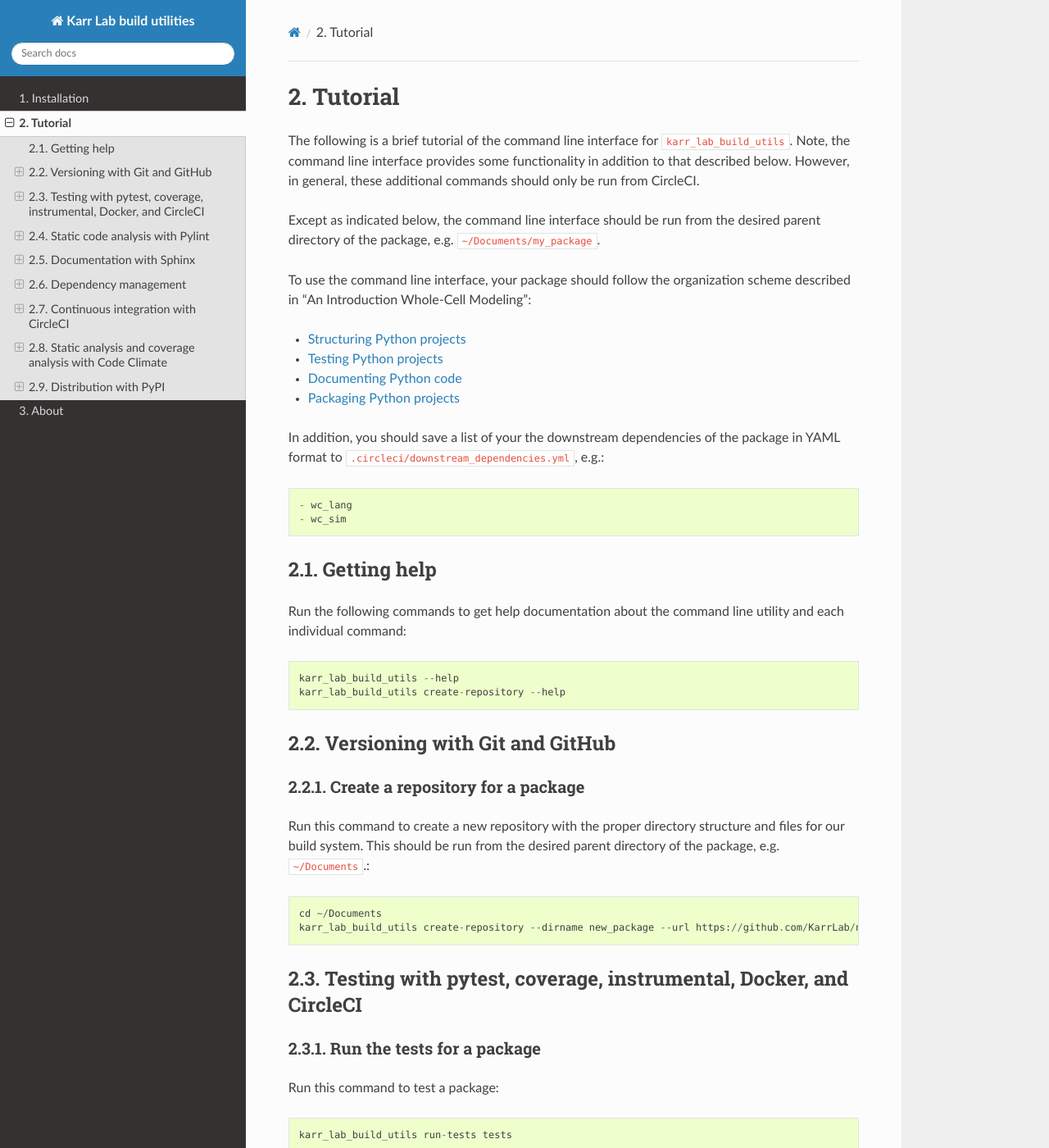
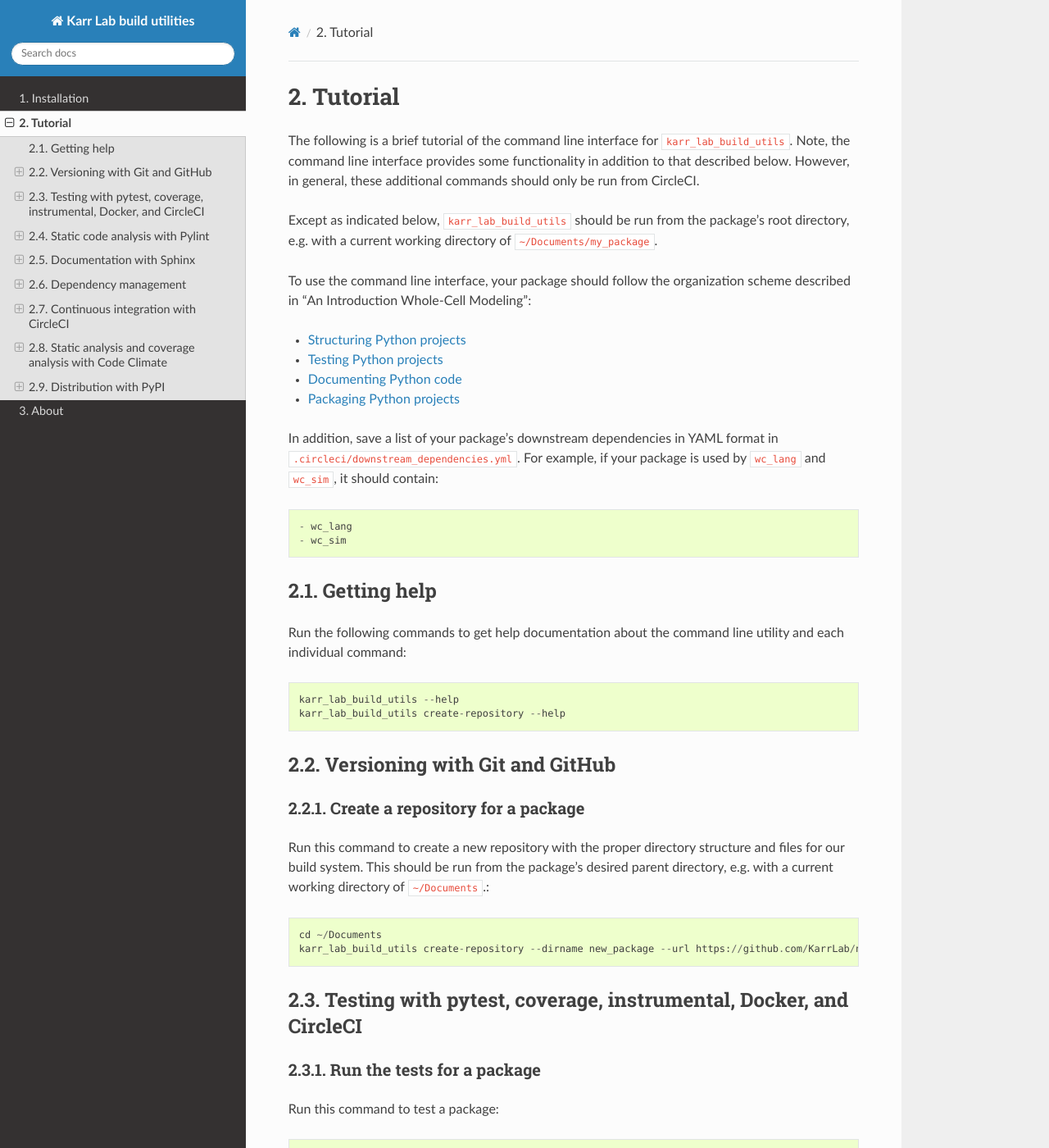
Before and after one commit to KarrLab/karr_lab_build_utils, a Sphinx documentation site: the page built from docs/tutorial.rst, in a window 1280 px wide and 1400 px high. Shown: the whole window at 82% size. Built offline with Sphinx 7.4.7 and the Read the Docs theme 2.0.0, drawn with Linux system fonts in a browser that asks for light colours; pages that are not in the unit, such as notebooks, are missing from menus; the version number could not be read and is left out.

Commit message:
improve some documentation; fix some spelling errors

```diff
--- a/docs/tutorial.rst
+++ b/docs/tutorial.rst
@@ -3,7 +3,7 @@ Tutorial
 
 The following is a brief tutorial of the command line interface for ``karr_lab_build_utils``. Note, the command line interface provides some functionality in addition to that described below. However, in general, these additional commands should only be run from CircleCI.
 
-Except as indicated below, the command line interface should be run from the desired parent directory of the package, e.g. ``~/Documents/my_package``.
+Except as indicated below, ``karr_lab_build_utils`` should be run from the package's root directory, e.g. with a current working directory of ``~/Documents/my_package``.
 
 To use the command line interface, your package should follow the organization scheme described in "An Introduction Whole-Cell Modeling":
 
@@ -12,7 +12,7 @@ To use the command line interface, your package should follow the organization s
 * `Documenting Python code <http://intro-to-wc-modeling.readthedocs.io/en/latest/concepts_skills/software_engineering/documenting_python.html>`_
 * `Packaging Python projects <http://intro-to-wc-modeling.readthedocs.io/en/latest/concepts_skills/software_engineering/distributing_python.html>`_
 
-In addition, you should save a list of your the downstream dependencies of the package in YAML format to ``.circleci/downstream_dependencies.yml``, e.g.::
+In addition, save a list of your package's downstream dependencies in YAML format in ``.circleci/downstream_dependencies.yml``. For example, if your package is used by ``wc_lang`` and ``wc_sim``, it should contain::
 
     - wc_lang
     - wc_sim
@@ -33,7 +33,7 @@ Versioning with Git and GitHub
 Create a repository for a package
 ^^^^^^^^^^^^^^^^^^^^^^^^^^^^^^^^^
 
-Run this command to create a new repository with the proper directory structure and files for our build system. This should be run from the desired parent directory of the package, e.g. ``~/Documents``.::
+Run this command to create a new repository with the proper directory structure and files for our build system. This should be run from the package's desired parent directory, e.g. with a current working directory of ``~/Documents``.::
 
     cd ~/Documents
     karr_lab_build_utils create-repository --dirname new_package --url https://github.com/KarrLab/new_package
```
Also changed, not shown: 2 other files.
